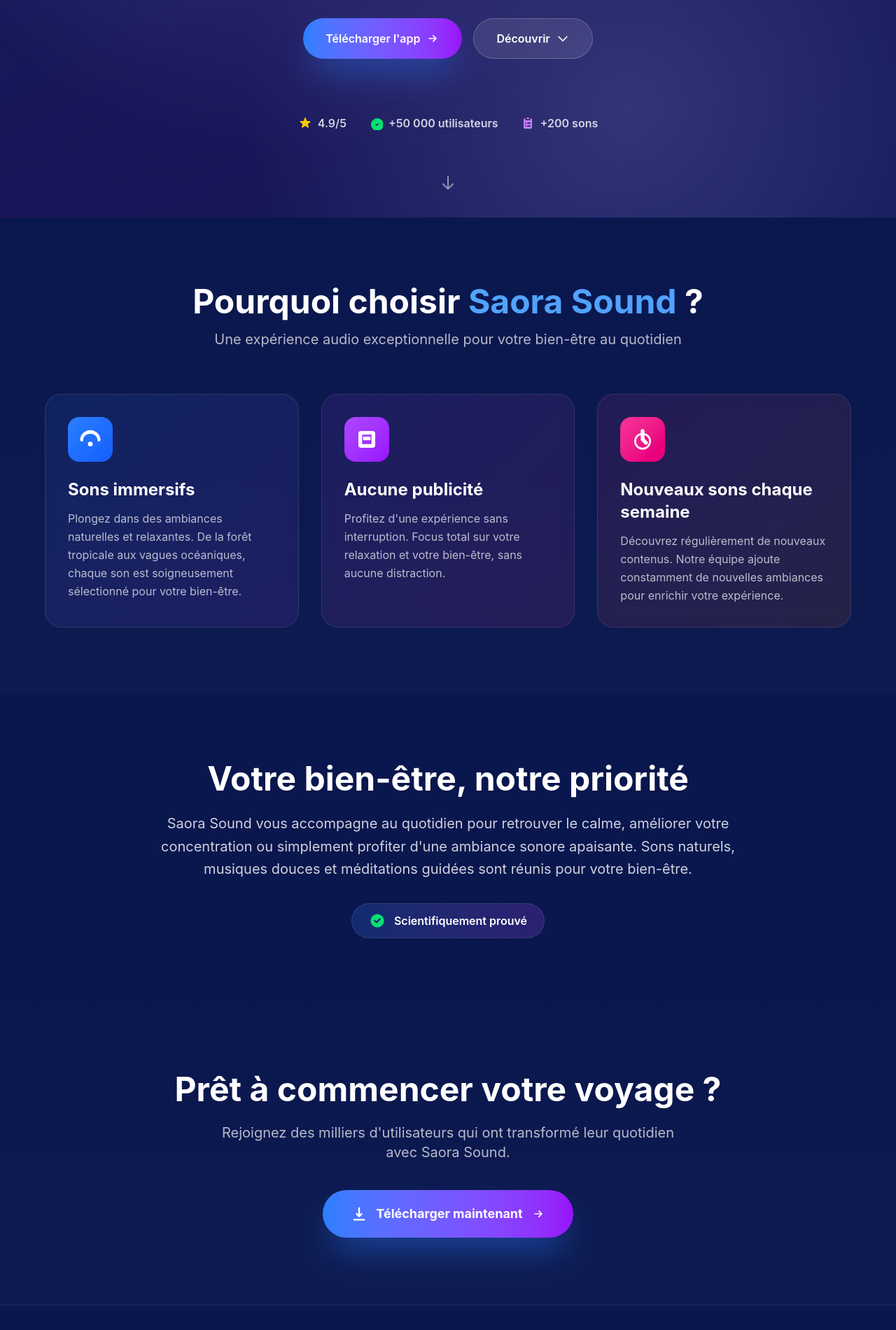
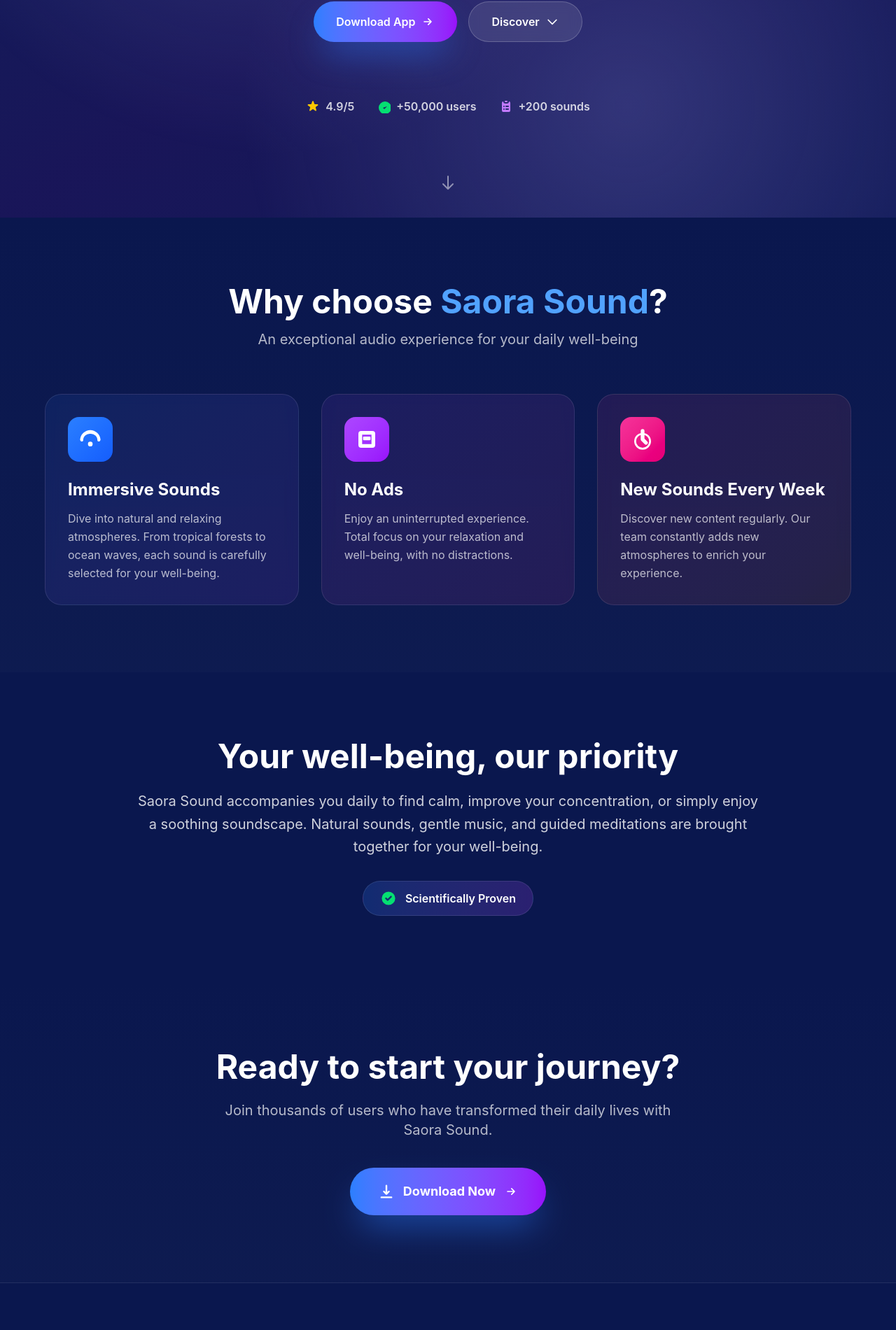
Before and after one commit to Jimmycode06/web-saora, a Next.js app: page / in a window 1280 px wide. Shown: the part 574-2475 px from the top of the page at 70% size. Built offline with nearby package versions, Linux system fonts and the light colour scheme.

Commit message:
Translate homepage to English

```diff
--- a/src/app/page.tsx
+++ b/src/app/page.tsx
@@ -1,14 +1,14 @@
 export default function Home() {
   return (
     <div className="w-full">
-      {/* Hero Section avec animation */}
+      {/* Hero Section with animation */}
       <section className="relative w-full min-h-screen flex flex-col items-center justify-center px-4 overflow-hidden">
-        {/* Effet de fond animé */}
+        {/* Animated background effects */}
         <div className="absolute inset-0 bg-gradient-to-br from-blue-900/20 via-purple-900/20 to-indigo-900/20 animate-pulse"></div>
         <div className="absolute inset-0 bg-[radial-gradient(circle_at_30%_20%,rgba(120,119,198,0.3),transparent_50%)]"></div>
         <div className="absolute inset-0 bg-[radial-gradient(circle_at_70%_80%,rgba(120,119,198,0.3),transparent_50%)]"></div>
 
-        {/* Contenu principal */}
+        {/* Main content */}
         <div className="relative z-10 flex flex-col items-center text-center gap-8 max-w-5xl mx-auto">
           {/* Badge */}
           <div className="inline-flex items-center gap-2 px-4 py-2 bg-blue-500/10 border border-blue-400/30 rounded-full backdrop-blur-sm">
@@ -16,19 +16,19 @@
               <span className="animate-ping absolute inline-flex h-full w-full rounded-full bg-blue-400 opacity-75"></span>
               <span className="relative inline-flex rounded-full h-3 w-3 bg-blue-500"></span>
             </span>
-            <span className="text-blue-300 text-sm font-medium">Disponible maintenant</span>
+            <span className="text-blue-300 text-sm font-medium">Available Now</span>
           </div>
 
-          {/* Titre principal avec effet de gradient */}
+          {/* Main title with gradient effect */}
           <h1 className="text-6xl sm:text-7xl md:text-8xl font-black tracking-tight">
             <span className="bg-clip-text text-transparent bg-gradient-to-r from-blue-400 via-purple-400 to-pink-400 animate-gradient-x">
               Saora Sound
             </span>
           </h1>
 
-          {/* Sous-titre */}
+          {/* Subtitle */}
           <p className="text-xl sm:text-2xl md:text-3xl text-white/90 max-w-3xl leading-relaxed font-light">
-            L&apos;application de sons immersifs, musiques relaxantes et méditations guidées pour le calme, la concentration et le bien-être.
+            Immersive sounds, relaxing music, and guided meditations for calm, focus, and well-being.
           </p>
 
           {/* CTA Buttons */}
@@ -37,7 +37,7 @@
               href="#"
               className="group relative inline-flex items-center justify-center gap-2 px-8 py-4 bg-gradient-to-r from-blue-500 to-purple-600 hover:from-blue-600 hover:to-purple-700 text-white font-semibold rounded-full shadow-2xl shadow-blue-500/50 transition-all duration-300 hover:scale-105 hover:shadow-blue-500/70"
             >
-              <span>Télécharger l&apos;app</span>
+              <span>Download App</span>
               <svg className="w-5 h-5 group-hover:translate-x-1 transition-transform" fill="none" viewBox="0 0 24 24" stroke="currentColor">
                 <path strokeLinecap="round" strokeLinejoin="round" strokeWidth={2} d="M13 7l5 5m0 0l-5 5m5-5H6" />
               </svg>
@@ -46,14 +46,14 @@
               href="#features"
               className="inline-flex items-center justify-center gap-2 px-8 py-4 bg-white/10 hover:bg-white/20 text-white font-semibold rounded-full backdrop-blur-sm border border-white/20 transition-all duration-300 hover:scale-105"
             >
-              <span>Découvrir</span>
+              <span>Discover</span>
               <svg className="w-5 h-5" fill="none" viewBox="0 0 24 24" stroke="currentColor">
                 <path strokeLinecap="round" strokeLinejoin="round" strokeWidth={2} d="M19 9l-7 7-7-7" />
               </svg>
             </a>
           </div>
 
-          {/* Stats ou avis */}
+          {/* Stats or reviews */}
           <div className="flex flex-wrap items-center justify-center gap-8 mt-12 text-white/80">
             <div className="flex items-center gap-2">
               <svg className="w-5 h-5 text-yellow-400" fill="currentColor" viewBox="0 0 20 20">
@@ -65,14 +65,14 @@
               <svg className="w-5 h-5 text-green-400" fill="currentColor" viewBox="0 0 20 20">
                 <path d="M9 12l2 2 4-4m6 2a9 9 0 11-18 0 9 9 0 0118 0z" />
               </svg>
-              <span className="font-semibold">+50 000 utilisateurs</span>
+              <span className="font-semibold">+50,000 users</span>
             </div>
             <div className="flex items-center gap-2">
               <svg className="w-5 h-5 text-purple-400" fill="currentColor" viewBox="0 0 20 20">
                 <path d="M9 2a1 1 0 000 2h2a1 1 0 100-2H9z" />
                 <path fillRule="evenodd" d="M4 5a2 2 0 012-2 3 3 0 003 3h2a3 3 0 003-3 2 2 0 012 2v11a2 2 0 01-2 2H6a2 2 0 01-2-2V5zm3 4a1 1 0 000 2h.01a1 1 0 100-2H7zm3 0a1 1 0 000 2h3a1 1 0 100-2h-3zm-3 4a1 1 0 100 2h.01a1 1 0 100-2H7zm3 0a1 1 0 100 2h3a1 1 0 100-2h-3z" clipRule="evenodd" />
               </svg>
-              <span className="font-semibold">+200 sons</span>
+              <span className="font-semibold">+200 sounds</span>
             </div>
           </div>
         </div>
@@ -90,10 +90,10 @@
         <div className="max-w-6xl mx-auto">
           <div className="text-center mb-16">
             <h2 className="text-4xl sm:text-5xl font-bold text-white mb-4">
-              Pourquoi choisir <span className="text-blue-400">Saora Sound</span> ?
+              Why choose <span className="text-blue-400">Saora Sound</span>?
             </h2>
             <p className="text-xl text-white/70 max-w-2xl mx-auto">
-              Une expérience audio exceptionnelle pour votre bien-être au quotidien
+              An exceptional audio experience for your daily well-being
             </p>
           </div>
 
@@ -108,9 +108,9 @@
                     <circle cx="12" cy="17" r="2" fill="white" />
                   </svg>
                 </div>
-                <h3 className="text-2xl font-bold text-white mb-3">Sons immersifs</h3>
+                <h3 className="text-2xl font-bold text-white mb-3">Immersive Sounds</h3>
                 <p className="text-white/70 leading-relaxed">
-                  Plongez dans des ambiances naturelles et relaxantes. De la forêt tropicale aux vagues océaniques, chaque son est soigneusement sélectionné pour votre bien-être.
+                  Dive into natural and relaxing atmospheres. From tropical forests to ocean waves, each sound is carefully selected for your well-being.
                 </p>
               </div>
             </div>
@@ -124,9 +124,9 @@
                     <path strokeLinecap="round" strokeLinejoin="round" strokeWidth={2} d="M4 6a2 2 0 0 1 2-2h12a2 2 0 0 1 2 2v12a2 2 0 0 1-2 2H6a2 2 0 0 1-2-2V6Zm2 0v12h12V6H6Zm3 4h6v2H9v-2Z" />
                   </svg>
                 </div>
-                <h3 className="text-2xl font-bold text-white mb-3">Aucune publicité</h3>
+                <h3 className="text-2xl font-bold text-white mb-3">No Ads</h3>
                 <p className="text-white/70 leading-relaxed">
-                  Profitez d&apos;une expérience sans interruption. Focus total sur votre relaxation et votre bien-être, sans aucune distraction.
+                  Enjoy an uninterrupted experience. Total focus on your relaxation and well-being, with no distractions.
                 </p>
               </div>
             </div>
@@ -140,9 +140,9 @@
                     <path strokeLinecap="round" strokeLinejoin="round" strokeWidth={2} d="M12 2a1 1 0 0 1 1 1v8.59l3.3 3.3a1 1 0 0 1-1.42 1.42l-3.59-3.59A1 1 0 0 1 11 12V3a1 1 0 0 1 1-1Zm0 20a8 8 0 1 0 0-16 8 8 0 0 0 0 16Z" />
                   </svg>
                 </div>
-                <h3 className="text-2xl font-bold text-white mb-3">Nouveaux sons chaque semaine</h3>
+                <h3 className="text-2xl font-bold text-white mb-3">New Sounds Every Week</h3>
                 <p className="text-white/70 leading-relaxed">
-                  Découvrez régulièrement de nouveaux contenus. Notre équipe ajoute constamment de nouvelles ambiances pour enrichir votre expérience.
+                  Discover new content regularly. Our team constantly adds new atmospheres to enrich your experience.
                 </p>
               </div>
             </div>
@@ -154,28 +154,28 @@
       <section className="w-full py-24 px-4">
         <div className="max-w-4xl mx-auto text-center">
           <h2 className="text-4xl sm:text-5xl font-bold text-white mb-6">
-            Votre bien-être, notre priorité
+            Your well-being, our priority
           </h2>
           <p className="text-xl text-white/80 leading-relaxed mb-8">
-            Saora Sound vous accompagne au quotidien pour retrouver le calme, améliorer votre concentration ou simplement profiter d&apos;une ambiance sonore apaisante. Sons naturels, musiques douces et méditations guidées sont réunis pour votre bien-être.
+            Saora Sound accompanies you daily to find calm, improve your concentration, or simply enjoy a soothing soundscape. Natural sounds, gentle music, and guided meditations are brought together for your well-being.
           </p>
           <div className="inline-flex items-center gap-3 px-6 py-3 bg-gradient-to-r from-blue-500/20 to-purple-500/20 rounded-full border border-white/10">
             <svg className="w-6 h-6 text-green-400" fill="currentColor" viewBox="0 0 20 20">
               <path fillRule="evenodd" d="M10 18a8 8 0 100-16 8 8 0 000 16zm3.707-9.293a1 1 0 00-1.414-1.414L9 10.586 7.707 9.293a1 1 0 00-1.414 1.414l2 2a1 1 0 001.414 0l4-4z" clipRule="evenodd" />
             </svg>
-            <span className="text-white font-semibold">Scientifiquement prouvé</span>
+            <span className="text-white font-semibold">Scientifically Proven</span>
           </div>
         </div>
       </section>
 
-      {/* CTA Final Section */}
+      {/* Final CTA Section */}
       <section className="w-full py-24 px-4 bg-gradient-to-b from-transparent to-blue-950/30">
         <div className="max-w-4xl mx-auto text-center">
           <h2 className="text-4xl sm:text-5xl font-bold text-white mb-6">
-            Prêt à commencer votre voyage ?
+            Ready to start your journey?
           </h2>
           <p className="text-xl text-white/70 mb-10 max-w-2xl mx-auto">
-            Rejoignez des milliers d&apos;utilisateurs qui ont transformé leur quotidien avec Saora Sound.
+            Join thousands of users who have transformed their daily lives with Saora Sound.
           </p>
           <a
             href="#"
@@ -184,7 +184,7 @@
             <svg className="w-6 h-6" fill="currentColor" viewBox="0 0 20 20">
               <path d="M3 17a1 1 0 011-1h12a1 1 0 110 2H4a1 1 0 01-1-1zm3.293-7.707a1 1 0 011.414 0L9 10.586V3a1 1 0 112 0v7.586l1.293-1.293a1 1 0 111.414 1.414l-3 3a1 1 0 01-1.414 0l-3-3a1 1 0 010-1.414z" />
             </svg>
-            <span>Télécharger maintenant</span>
+            <span>Download Now</span>
             <svg className="w-5 h-5 group-hover:translate-x-1 transition-transform" fill="none" viewBox="0 0 24 24" stroke="currentColor">
               <path strokeLinecap="round" strokeLinejoin="round" strokeWidth={2} d="M13 7l5 5m0 0l-5 5m5-5H6" />
             </svg>
@@ -195,8 +195,8 @@
       {/* Contact Section */}
       <section className="w-full py-16 px-4 border-t border-white/10">
         <div className="max-w-4xl mx-auto text-center">
-          <h2 className="text-3xl font-bold text-white mb-4">Une question ?</h2>
-          <p className="text-white/70 mb-6">Notre équipe est là pour vous aider</p>
+          <h2 className="text-3xl font-bold text-white mb-4">Have a question?</h2>
+          <p className="text-white/70 mb-6">Our team is here to help you</p>
           <a
             href="mailto:x10millionmarketing@gmail.com"
             className="inline-flex items-center gap-2 text-blue-400 hover:text-blue-300 text-lg font-semibold transition-colors"
```
